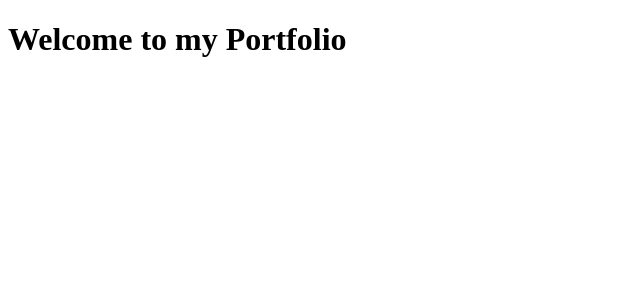
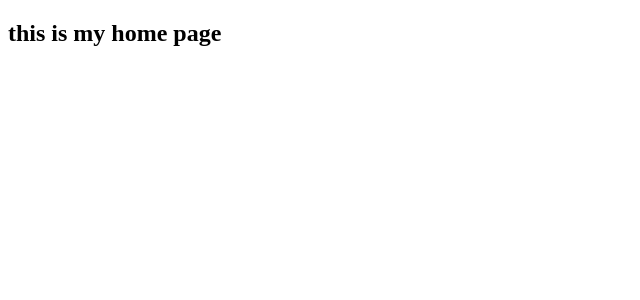
Before and after one commit to brigil/re.portfolio, a React (Create React App) app: page / in a window 1280 px wide. Shown: the top 300 px of the page, without its empty margins (0-640 px from the left). Built offline with nearby package versions, Linux system fonts and the light colour scheme.

Commit message:
added component file, and index file

```diff
--- a/src/App.js
+++ b/src/App.js
@@ -1,9 +1,11 @@
 import React from 'react';
 import './App.css';
+import Home from './components/index'
 
 function App() {
   return (
-   <> <h1>Welcome to my Portfolio</h1>
+   <>
+   <Home/>
    </>
   );
 }
--- /dev/null
+++ b/src/components/index.js
@@ -0,0 +1,8 @@
+import React from 'react'
+
+export const Home = () => {
+    return (
+       <> <h2>this is my home page</h2> </>
+    )
+}
+export default Home;
```
